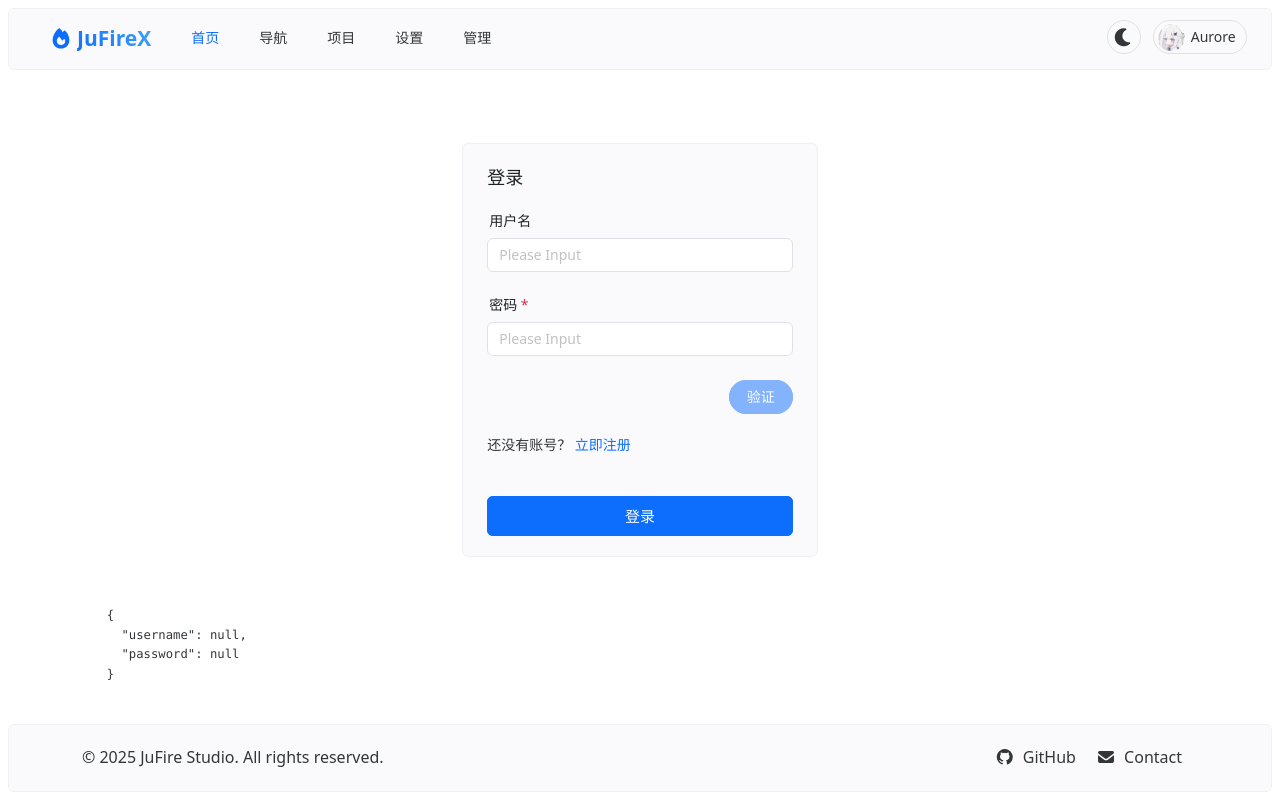
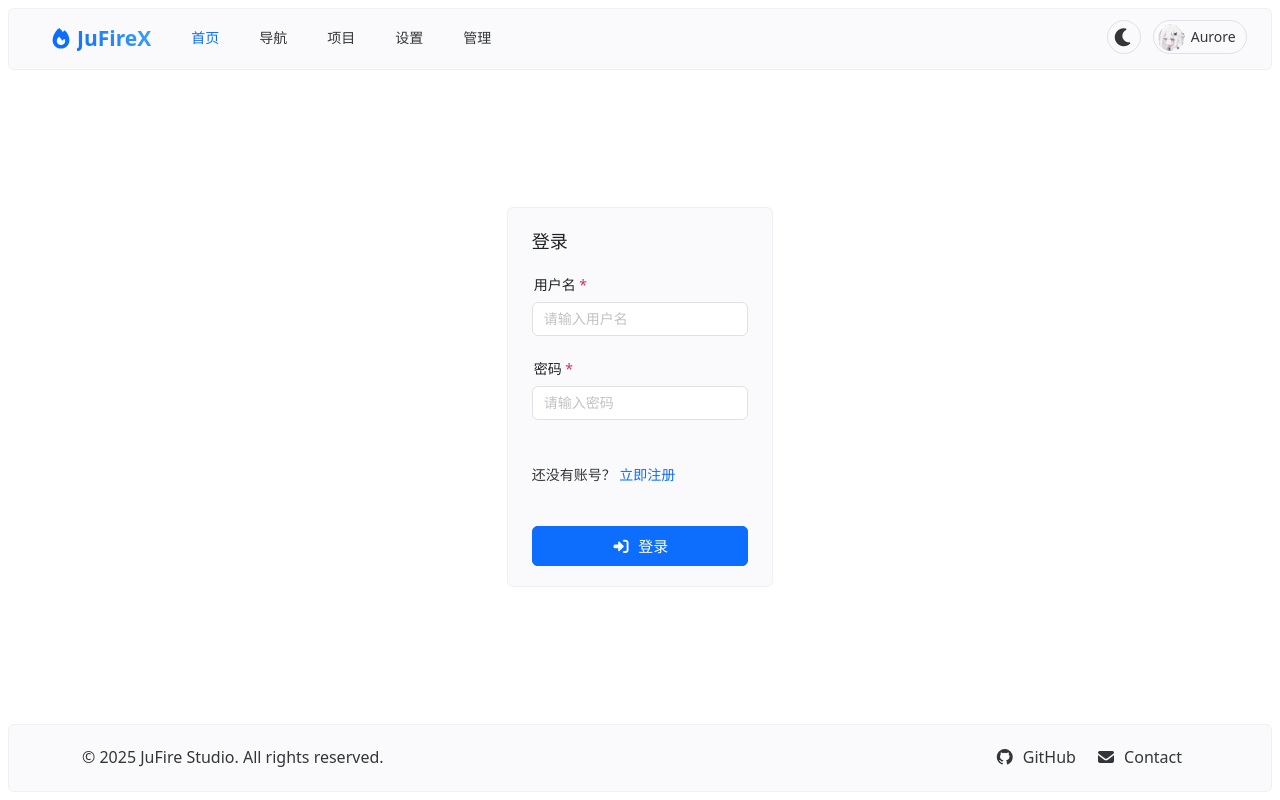
Before and after one commit to Churk-Ben/JuFireX-v3, a Vue app in the folder frontend/: page /login in a window 1280 px wide. Built offline with nearby package versions, Linux system fonts and the light colour scheme.

Commit message:
feat: 优化登录表单布局，添加占位符并移除多余组件

```diff
--- a/frontend/src/views/Login.vue
+++ b/frontend/src/views/Login.vue
@@ -1,25 +1,13 @@
 <template>
-    <n-card embedded title="登录" class="col-4 mx-auto my-auto">
+    <n-card embedded title="登录" class="col-3 mx-auto my-auto">
         <!-- 登录表单 -->
         <n-form ref="formRef" :model="modelRef" :rules="rules">
             <n-form-item path="username" label="用户名">
-                <n-input v-model:value="modelRef.username" @keydown.enter.prevent />
+                <n-input v-model:value="modelRef.username" placeholder="请输入用户名" @keydown.enter.prevent />
             </n-form-item>
             <n-form-item path="password" label="密码">
-                <n-input v-model:value="modelRef.password" type="password" @input="handlePasswordInput"
-                    @keydown.enter.prevent />
+                <n-input v-model:value="modelRef.password" type="password" placeholder="请输入密码" @keydown.enter.prevent />
             </n-form-item>
-
-            <n-row :gutter="[0, 24]">
-                <n-col :span="24">
-                    <div style="display: flex; justify-content: flex-end">
-                        <n-button :disabled="modelRef.username === null" round type="primary"
-                            @click="handleValidateButtonClick">
-                            验证
-                        </n-button>
-                    </div>
-                </n-col>
-            </n-row>
         </n-form>
 
         <!-- 底部链接 -->
@@ -32,29 +20,20 @@
 
         <template #action>
             <n-button type="primary" block size="large" @click="handleLogin">
+                <i class="fas fa-sign-in-alt me-2"></i>
                 登录
             </n-button>
         </template>
 
     </n-card>
-
-
-    <pre>{{ JSON.stringify(modelRef, null, 2) }}</pre>
 </template>
 
 <script setup lang="ts">
-import { NButton, NSpace, NCard, NAvatar, NTag, NDropdown, NFlex } from 'naive-ui'
+import type { FormInst, FormItemInst, FormItemRule, FormRules } from 'naive-ui'
+import { NButton, NCard, NForm, NFormItem, NInput } from 'naive-ui'
 import { useMessage } from 'naive-ui'
+import { stringify } from 'querystring'
 import { ref } from 'vue'
-
-function handleLogin() {
-    // 处理登录逻辑
-    console.log("登录按钮被点击");
-}
-
-import { NForm, NFormItem, NInput, NRow, NCol } from 'naive-ui'
-import type { FormInst, FormItemInst, FormItemRule, FormRules } from 'naive-ui'
-
 
 interface ModelType {
     username: string | null
@@ -62,71 +41,33 @@ interface ModelType {
 }
 
 const formRef = ref<FormInst | null>(null)
-const rPasswordFormItemRef = ref<FormItemInst | null>(null)
 const message = useMessage()
+
 const modelRef = ref<ModelType>({
     username: null,
     password: null
 })
 
-function validatePasswordStartWith(rule: FormItemRule, value: string): boolean {
-    return (
-        !!modelRef.value.password
-        && modelRef.value.password.startsWith(value)
-        && modelRef.value.password.length >= value.length
-    )
-}
-
-function validatePasswordSame(rule: FormItemRule, value: string): boolean {
-    return value === modelRef.value.password
-}
-
 const rules: FormRules = {
-    age: [
+    username: [
         {
             required: true,
-            validator(rule: FormItemRule, value: string) {
-                if (!value) {
-                    return new Error('需要年龄')
-                }
-                else if (!/^\d*$/.test(value)) {
-                    return new Error('年龄应该为整数')
-                }
-                else if (Number(value) < 18) {
-                    return new Error('年龄应该超过十八岁')
-                }
-                return true
-            },
-            trigger: ['input', 'blur']
+            message: '至少输个用户名啊喂!'
         }
     ],
     password: [
         {
             required: true,
-            message: '请输入密码'
-        }
-    ],
-    reenteredPassword: [
-        {
-            required: true,
-            message: '请再次输入密码',
-            trigger: ['input', 'blur']
-        },
-        {
-            validator: validatePasswordStartWith,
-            message: '两次密码输入不一致',
-            trigger: 'input'
-        },
-        {
-            validator: validatePasswordSame,
-            message: '两次密码输入不一致',
-            trigger: ['blur', 'password-input']
+            message: '还需要密码'
         }
     ]
 }
 
-function handlePasswordInput() {
-    rPasswordFormItemRef.value?.validate('password-input')
+function handleLogin() {
+    // 验证密码格式
+    handleValidateButtonClick(new MouseEvent('click'))
+    // 处理登录逻辑
+    console.log("登录按钮被点击" + JSON.stringify(modelRef.value, null, 2));
 }
 
 function handleValidateButtonClick(e: MouseEvent) {
```
